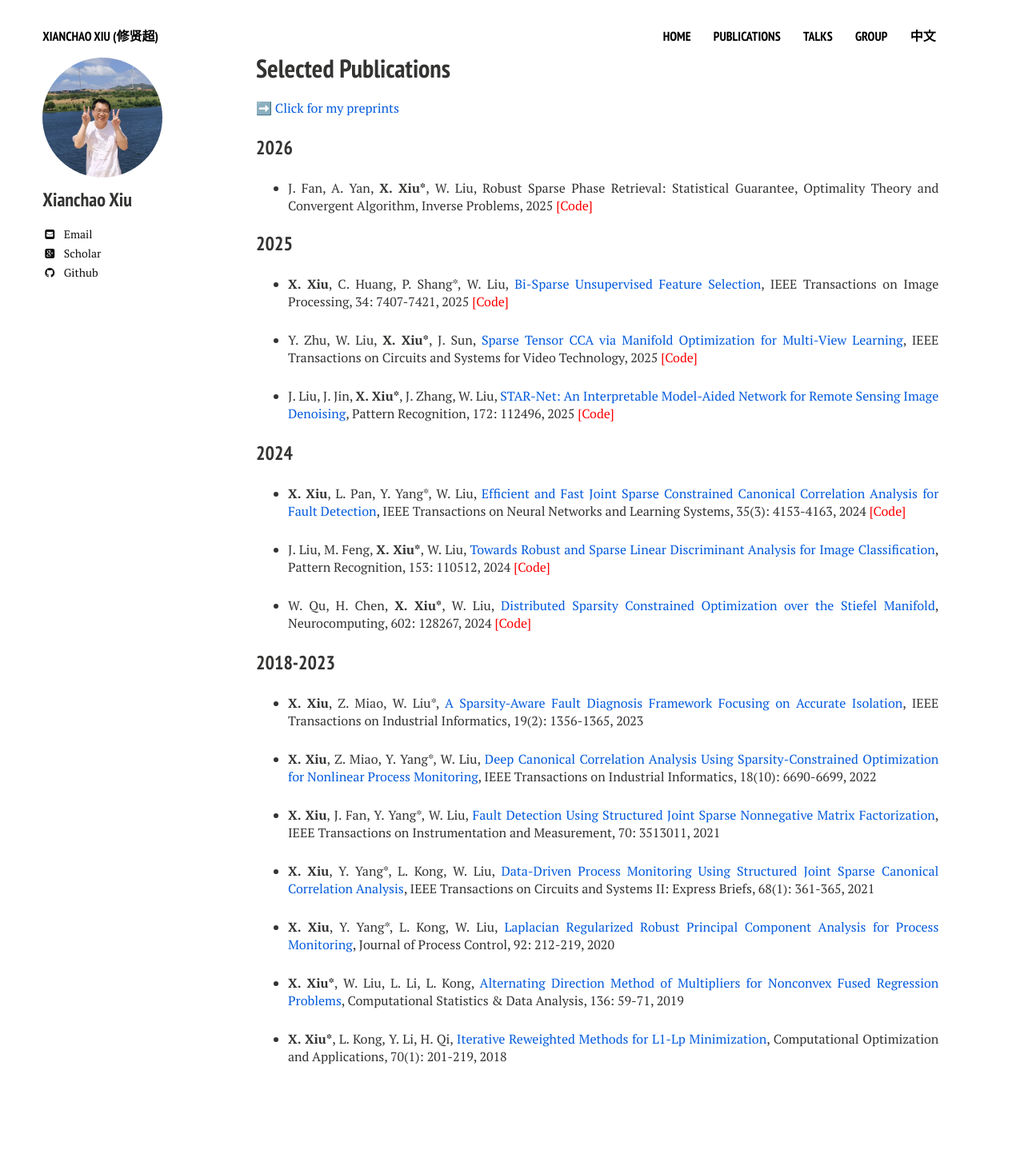
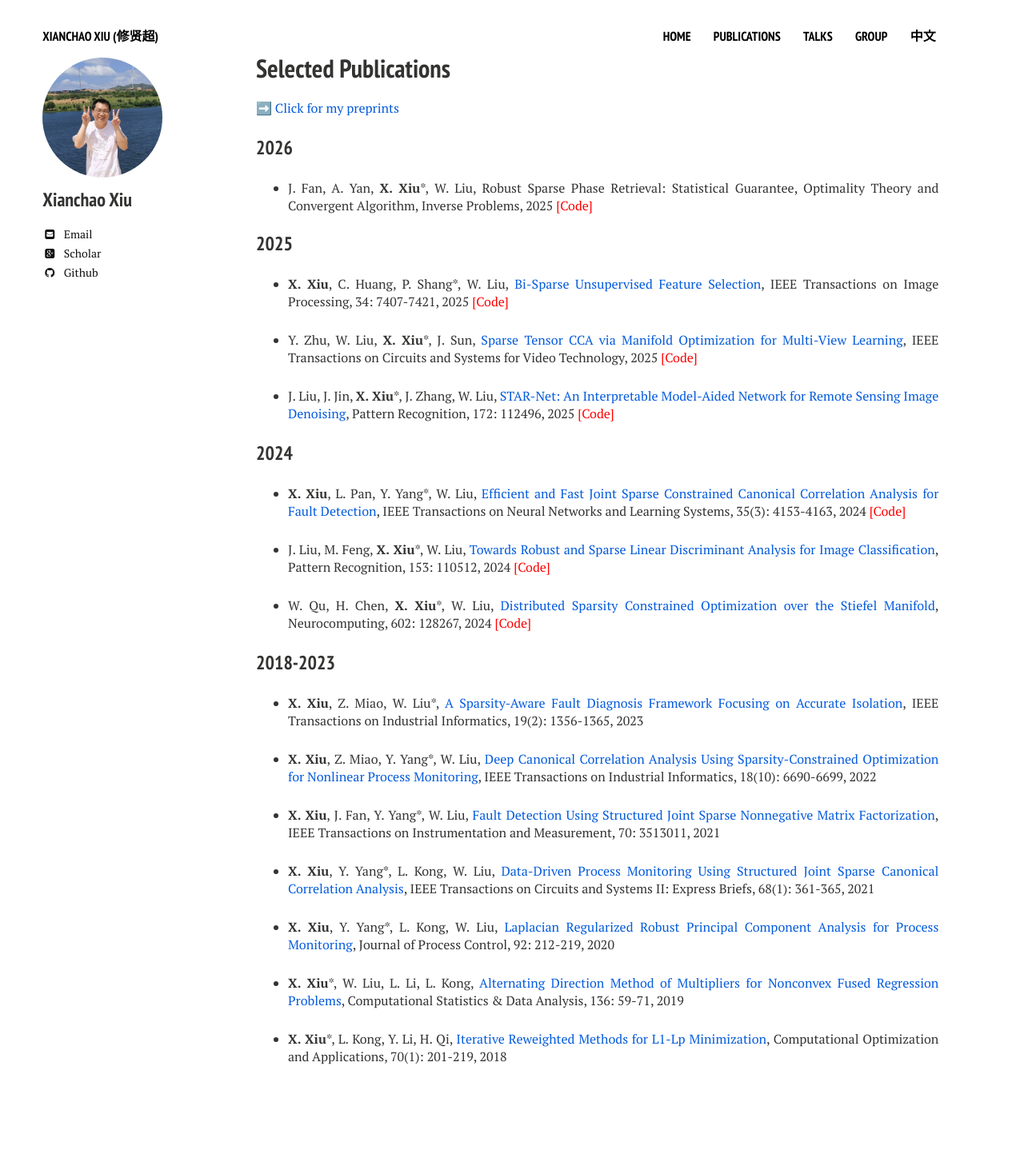
Before and after one commit to xianchaoxiu/xianchaoxiu.github.io, a Jekyll site: the page built from publications/index.md, in a window 1280 px wide. Shown: the whole page at 80% size. Built offline with Jekyll 4.4.1, drawn with Linux system fonts in a browser that asks for light colours; nearby versions of some CDN libraries.

Commit message:
Update index.md

```diff
--- a/publications/index.md
+++ b/publications/index.md
@@ -13,16 +13,16 @@ share: false
 
 ### 2026
 
-* J. Fan, A. Yan, <b>X. Xiu*</b>, W. Liu, Robust Sparse Phase Retrieval: Statistical Guarantee, Optimality Theory and Convergent Algorithm, Inverse Problems, 2025 <a href="https://github.com/xianchaoxiu/HPR" class="textlink" target="_blank" style="color: red;">[Code]</a>
+* J. Fan, A. Yan, <b>X. Xiu</b>*, W. Liu, Robust Sparse Phase Retrieval: Statistical Guarantee, Optimality Theory and Convergent Algorithm, Inverse Problems, 2025 <a href="https://github.com/xianchaoxiu/HPR" class="textlink" target="_blank" style="color: red;">[Code]</a>
 
 
 ### 2025
 
 * <b>X. Xiu</b>, C. Huang, P. Shang*, W. Liu, <a href="https://doi.org/10.1109/TIP.2025.3620667" class="textlink" target="_blank">Bi-Sparse Unsupervised Feature Selection</a>, IEEE Transactions on Image Processing, 34: 7407-7421, 2025 <a href="https://github.com/xianchaoxiu/BSUFS" class="textlink" target="_blank" style="color: red;">[Code]</a>
 
-* Y. Zhu, W. Liu, <b>X. Xiu*</b>, J. Sun, <a href="https://doi.org/10.1109/TCSVT.2025.3642736" class="textlink" target="_blank">Sparse Tensor CCA via Manifold Optimization for Multi-View Learning</a>, IEEE Transactions on Circuits and Systems for Video Technology, 2025  <a href="https://github.com/zhudafa/STCCA-L" class="textlink" target="_blank" style="color: red;">[Code]</a>
+* Y. Zhu, W. Liu, <b>X. Xiu</b>*, J. Sun, <a href="https://doi.org/10.1109/TCSVT.2025.3642736" class="textlink" target="_blank">Sparse Tensor CCA via Manifold Optimization for Multi-View Learning</a>, IEEE Transactions on Circuits and Systems for Video Technology, 2025  <a href="https://github.com/zhudafa/STCCA-L" class="textlink" target="_blank" style="color: red;">[Code]</a>
 
-* J. Liu, J. Jin, <b>X. Xiu*</b>, J. Zhang, W. Liu, <a href="https://doi.org/10.1016/j.patcog.2025.112496" class="textlink" target="_blank">STAR-Net: An Interpretable Model-Aided Network for Remote Sensing Image Denoising</a>, Pattern Recognition, 172: 112496, 2025 <a href="https://github.com/xianchaoxiu/STAR-Net" class="textlink" target="_blank" style="color: red;">[Code]</a>
+* J. Liu, J. Jin, <b>X. Xiu</b>*, J. Zhang, W. Liu, <a href="https://doi.org/10.1016/j.patcog.2025.112496" class="textlink" target="_blank">STAR-Net: An Interpretable Model-Aided Network for Remote Sensing Image Denoising</a>, Pattern Recognition, 172: 112496, 2025 <a href="https://github.com/xianchaoxiu/STAR-Net" class="textlink" target="_blank" style="color: red;">[Code]</a>
 
 
 
@@ -30,9 +30,9 @@ share: false
 
 * <b>X. Xiu</b>, L. Pan, Y. Yang*, W. Liu, <a href="https://doi.org/10.1109/TNNLS.2022.3201881" class="textlink" target="_blank">Efficient and Fast Joint Sparse Constrained Canonical Correlation Analysis for Fault Detection</a>, IEEE Transactions on Neural Networks and Learning Systems, 35(3): 4153-4163, 2024 <a href="https://github.com/xianchaoxiu/JSCCCA" class="textlink" target="_blank" style="color: red;">[Code]</a>
 
-* J. Liu, M. Feng, <b>X. Xiu*</b>, W. Liu, <a href="https://doi.org/10.1016/j.patcog.2024.110512" class="textlink" target="_blank">Towards Robust and Sparse Linear Discriminant Analysis for Image Classification</a>, Pattern Recognition, 153: 110512, 2024 <a href="https://github.com/EMXlight/RSLDAplus" class="textlink" target="_blank" style="color: red;">[Code]</a>
+* J. Liu, M. Feng, <b>X. Xiu</b>*, W. Liu, <a href="https://doi.org/10.1016/j.patcog.2024.110512" class="textlink" target="_blank">Towards Robust and Sparse Linear Discriminant Analysis for Image Classification</a>, Pattern Recognition, 153: 110512, 2024 <a href="https://github.com/EMXlight/RSLDAplus" class="textlink" target="_blank" style="color: red;">[Code]</a>
 
-* W. Qu, H. Chen, <b>X. Xiu*</b>, W. Liu, <a href="https://doi.org/10.1016/j.neucom.2024.128267" class="textlink" target="_blank">Distributed Sparsity Constrained Optimization over the Stiefel Manifold</a>, Neurocomputing, 602: 128267, 2024 <a href="https://github.com/wtqu/DREAM" class="textlink" target="_blank" style="color: red;">[Code]</a>
+* W. Qu, H. Chen, <b>X. Xiu</b>*, W. Liu, <a href="https://doi.org/10.1016/j.neucom.2024.128267" class="textlink" target="_blank">Distributed Sparsity Constrained Optimization over the Stiefel Manifold</a>, Neurocomputing, 602: 128267, 2024 <a href="https://github.com/wtqu/DREAM" class="textlink" target="_blank" style="color: red;">[Code]</a>
 
 
 ### 2018-2023
@@ -47,6 +47,6 @@ share: false
 
 * <b>X. Xiu</b>, Y. Yang*, L. Kong, W. Liu, <a href="https://doi.org/10.1016/j.jprocont.2020.06.011" class="textlink" target="_blank">Laplacian Regularized Robust Principal Component Analysis for Process Monitoring</a>, Journal of Process Control, 92: 212-219, 2020
 
-* <b>X. Xiu*</b>, W. Liu, L. Li, L. Kong, <a href="https://doi.org/10.1016/j.csda.2019.01.002" class="textlink" target="_blank">Alternating Direction Method of Multipliers for Nonconvex Fused Regression Problems</a>, Computational Statistics & Data Analysis, 136: 59-71, 2019
+* <b>X. Xiu</b>*, W. Liu, L. Li, L. Kong, <a href="https://doi.org/10.1016/j.csda.2019.01.002" class="textlink" target="_blank">Alternating Direction Method of Multipliers for Nonconvex Fused Regression Problems</a>, Computational Statistics & Data Analysis, 136: 59-71, 2019
 
-* <b>X. Xiu*</b>, L. Kong, Y. Li, H. Qi, <a href="https://doi.org/10.1007/s10589-017-9977-7" class="textlink" target="_blank">Iterative Reweighted Methods for L1-Lp Minimization</a>, Computational Optimization and Applications, 70(1): 201-219, 2018
+* <b>X. Xiu</b>*, L. Kong, Y. Li, H. Qi, <a href="https://doi.org/10.1007/s10589-017-9977-7" class="textlink" target="_blank">Iterative Reweighted Methods for L1-Lp Minimization</a>, Computational Optimization and Applications, 70(1): 201-219, 2018
```
